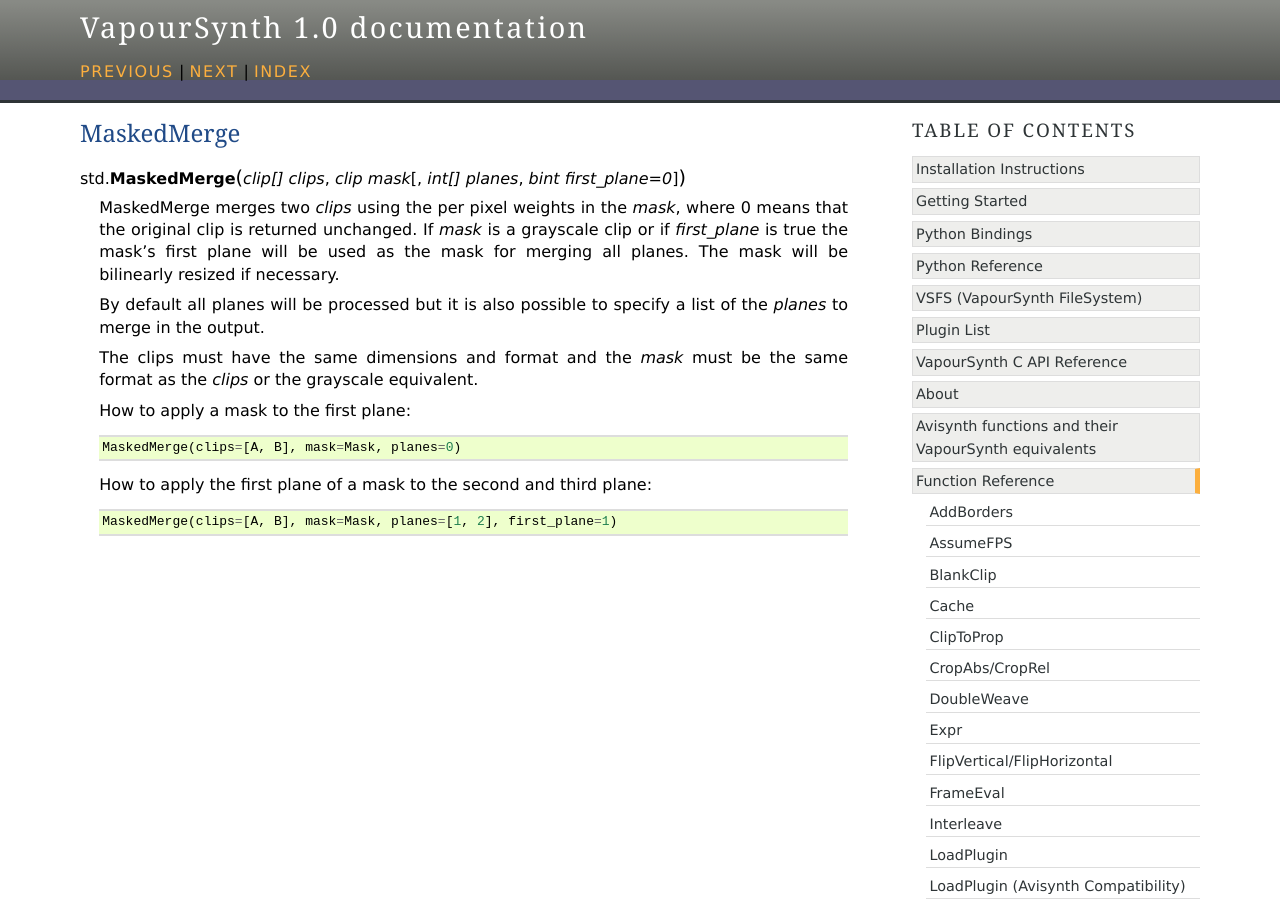
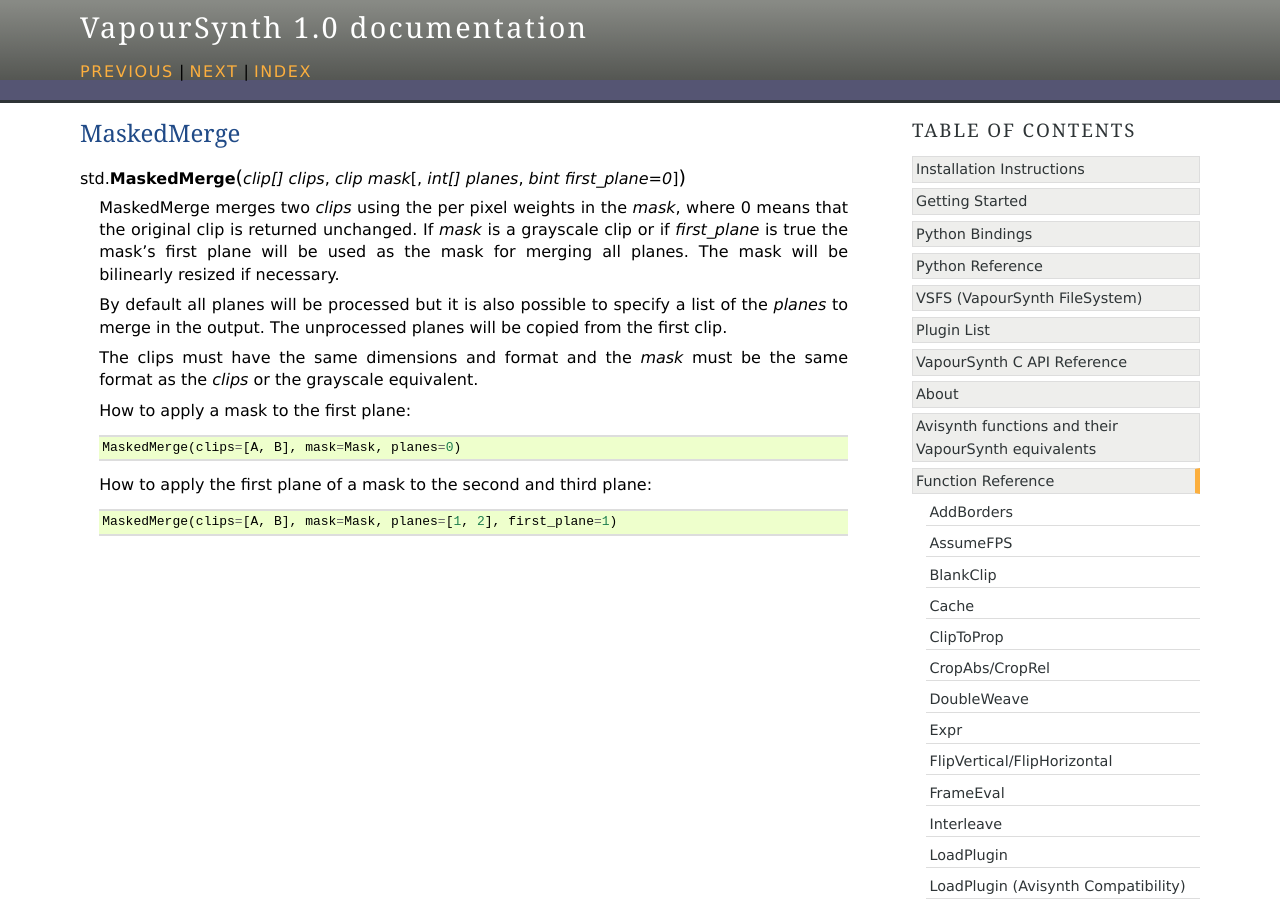
Before and after one commit to vapoursynth/vapoursynth, a Sphinx documentation site: the page built from doc/functions/maskedmerge.rst, in a window 1280 px wide and 900 px high. Built offline with Sphinx 7.4.7, drawn with Linux system fonts in a browser that asks for light colours; formulas are drawn with MathJax 3.

Commit message:
doc: Clarification for MaskedMerge

```diff
--- a/doc/functions/maskedmerge.rst
+++ b/doc/functions/maskedmerge.rst
@@ -8,7 +8,7 @@
    If *mask* is a grayscale clip or if *first_plane* is true the mask's first plane will be used as the mask for merging all planes. The mask will be bilinearly resized if necessary.
 
    By default all planes will be
-   processed but it is also possible to specify a list of the *planes* to merge in the output.
+   processed but it is also possible to specify a list of the *planes* to merge in the output. The unprocessed planes will be copied from the first clip.
 
    The clips must have the same dimensions and format and the *mask* must be the same format as the *clips* or the grayscale equivalent.
 
```
